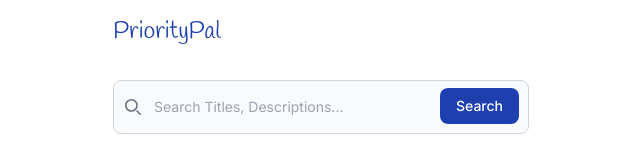
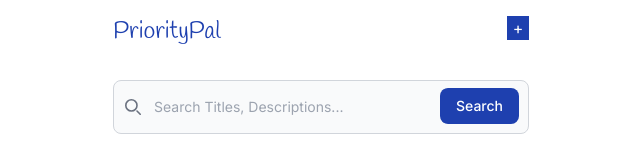
Before and after one commit to KCode100/Priority-Pal, a Next.js app: page / in a window 1280 px wide. Shown: the top 160 px of the page, without its empty margins (319-959 px from the left). Built offline with nearby package versions, Linux system fonts and the light colour scheme.

Commit message:
STYLE: button to create new list item

```diff
--- a/src/app/page.tsx
+++ b/src/app/page.tsx
@@ -25,7 +25,10 @@ const dummyData: ListItemType[] = [
 export default function Home() {
   return (
     <main className="flex min-h-screen flex-col items-center justify-start p-4 max-w-md mx-auto gap-8">
-      <h1 className={`${brand.className} brand text-2xl w-full text-left text-blue-800`}>PriorityPal</h1>
+      <div className={`flex gap-4 justify-between w-full`}>
+        <h1 className={`${brand.className} text-2xl w-full text-left text-blue-800`}>PriorityPal</h1>
+        <button className="bg-blue-800 text-white h-6 w-6 inline-flex justify-center items-center">+</button>
+      </div>
       <form className="w-full">
           <label htmlFor="default-search" className="mb-2 text-sm font-medium text-gray-900 sr-only">Search</label>
           <div className="relative">
```
